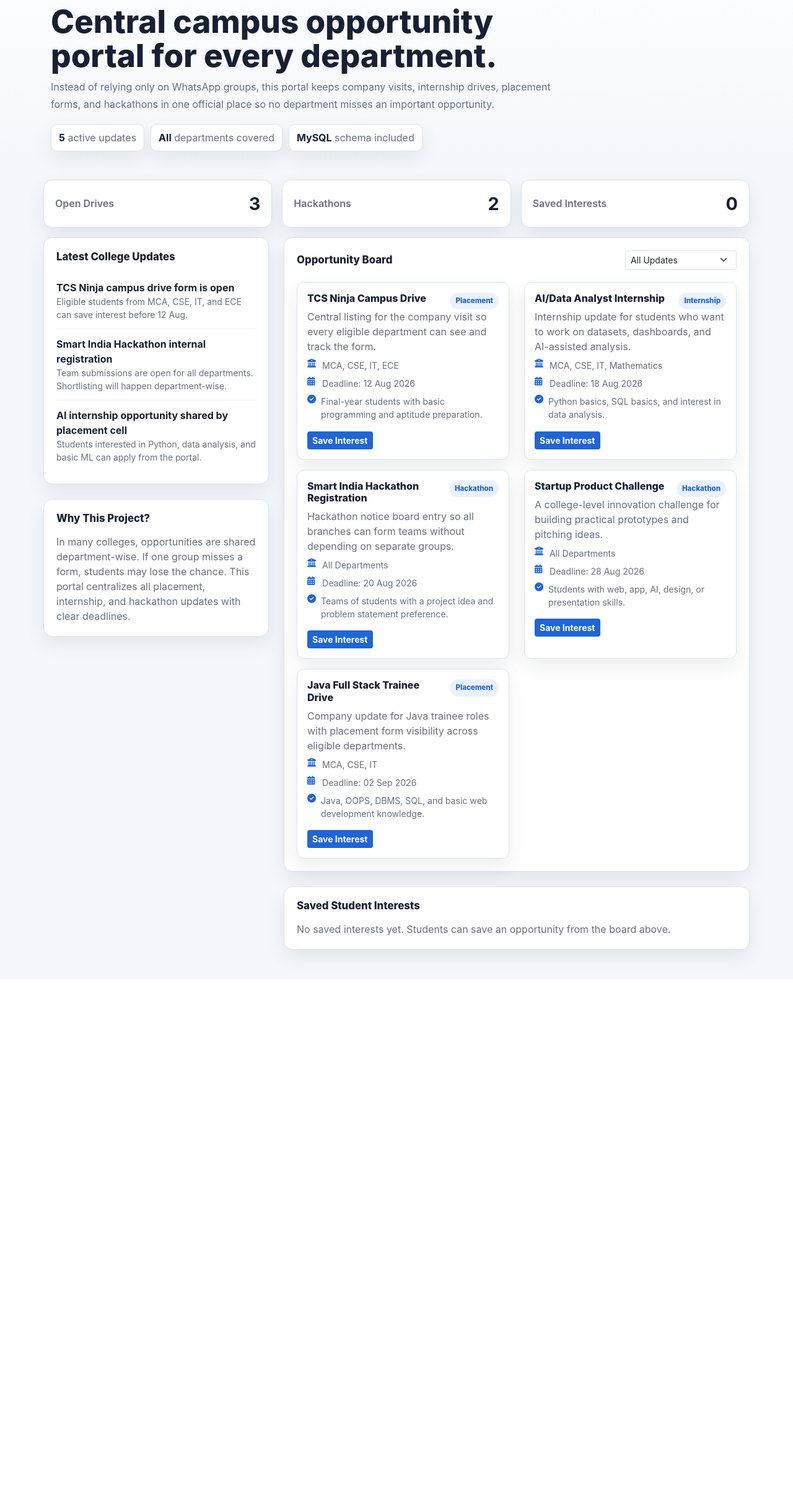
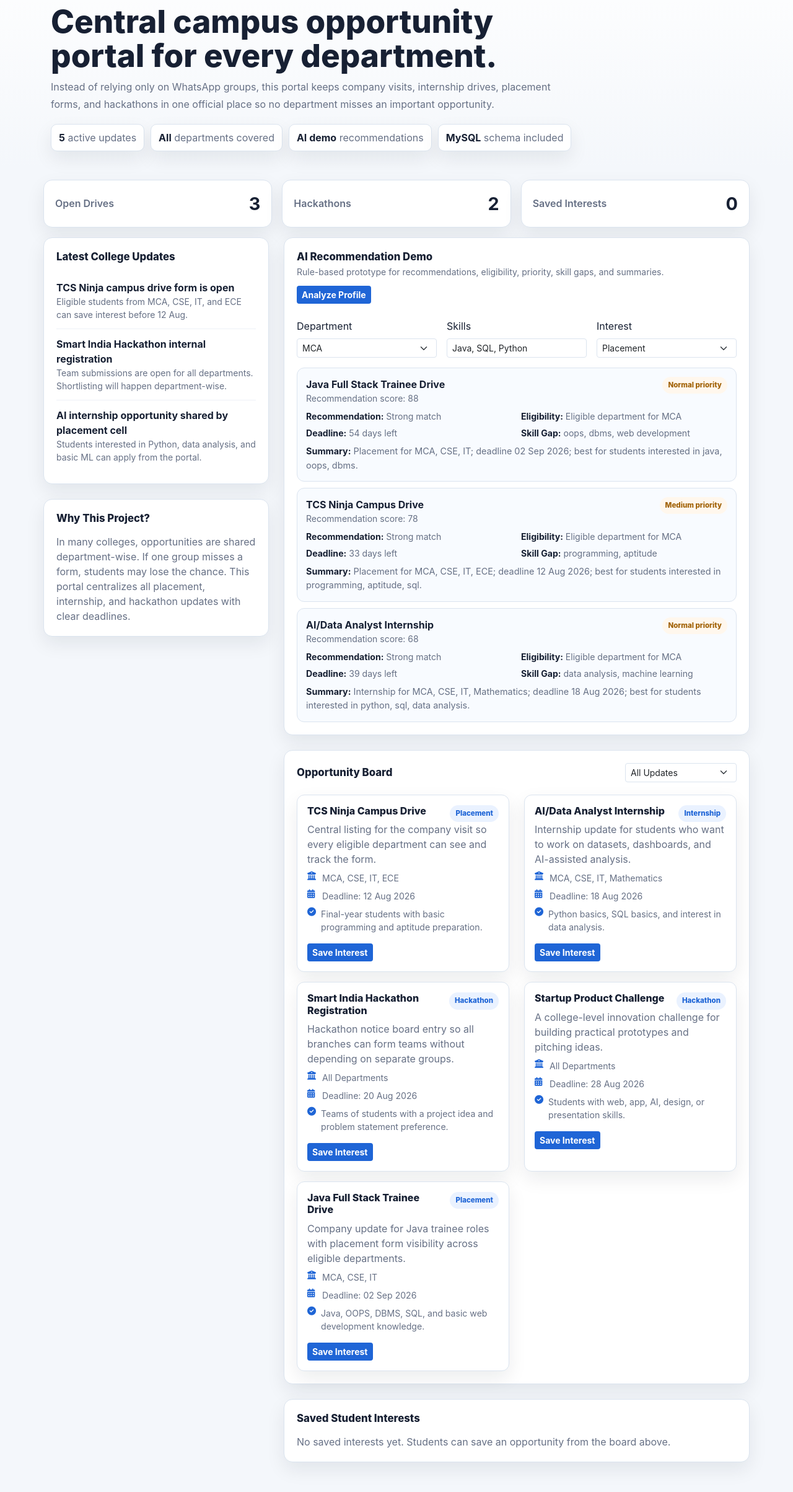
Before and after one commit to tausifalam6879/student-form-portal, a PHP site: page / in a window 1280 px wide. Shown: the part 153-2560 px from the top of the page at 62% size. Before the commit the page ends 1716 px from the top, so only its background shows below. Run offline with PHP 8.4, Linux system fonts and the light colour scheme.

Commit message:
Add AI recommendation demo

```diff
--- a/index.html
+++ b/index.html
@@ -35,6 +35,7 @@
       <div class="hero-stats">
         <span><strong>5</strong> active updates</span>
         <span><strong>All</strong> departments covered</span>
+        <span><strong>AI demo</strong> recommendations</span>
         <span><strong>MySQL</strong> schema included</span>
       </div>
     </div>
@@ -80,6 +81,48 @@
       </div>
 
       <div class="col-lg-8">
+        <div class="panel-card mb-4">
+          <div class="section-row">
+            <div>
+              <h2 class="section-title mb-1">AI Recommendation Demo</h2>
+              <p class="text-muted mb-0 small">
+                Rule-based prototype for recommendations, eligibility, priority, skill gaps, and summaries.
+              </p>
+            </div>
+            <button id="runAiBtn" class="btn btn-sm btn-primary">Analyze Profile</button>
+          </div>
+
+          <div class="row g-3 mt-2">
+            <div class="col-md-4">
+              <label for="aiDepartment" class="form-label">Department</label>
+              <select id="aiDepartment" class="form-select form-select-sm">
+                <option>MCA</option>
+                <option>Computer Science</option>
+                <option>Information Technology</option>
+                <option>Electronics</option>
+                <option>Mechanical</option>
+                <option>Civil</option>
+                <option>Electrical</option>
+              </select>
+            </div>
+            <div class="col-md-4">
+              <label for="aiSkills" class="form-label">Skills</label>
+              <input id="aiSkills" class="form-control form-control-sm" value="Java, SQL, Python" />
+            </div>
+            <div class="col-md-4">
+              <label for="aiInterest" class="form-label">Interest</label>
+              <select id="aiInterest" class="form-select form-select-sm">
+                <option>Placement</option>
+                <option>Internship</option>
+                <option>Hackathon</option>
+                <option>AI/Data Science</option>
+              </select>
+            </div>
+          </div>
+
+          <div id="aiResults" class="ai-results mt-3"></div>
+        </div>
+
         <div class="panel-card mb-4">
           <div class="section-row">
             <h2 class="section-title mb-0">Opportunity Board</h2>
--- a/script.js
+++ b/script.js
@@ -19,6 +19,8 @@
     type: "Placement",
     department: "MCA, CSE, IT, ECE",
     deadline: "12 Aug 2026",
+    deadlineDate: "2026-08-12",
+    skills: ["programming", "aptitude", "sql"],
     eligibility: "Final-year students with basic programming and aptitude preparation.",
     description: "Central listing for the company visit so every eligible department can see and track the form."
   },
@@ -27,6 +29,8 @@
     type: "Internship",
     department: "MCA, CSE, IT, Mathematics",
     deadline: "18 Aug 2026",
+    deadlineDate: "2026-08-18",
+    skills: ["python", "sql", "data analysis", "machine learning"],
     eligibility: "Python basics, SQL basics, and interest in data analysis.",
     description: "Internship update for students who want to work on datasets, dashboards, and AI-assisted analysis."
   },
@@ -35,6 +39,8 @@
     type: "Hackathon",
     department: "All Departments",
     deadline: "20 Aug 2026",
+    deadlineDate: "2026-08-20",
+    skills: ["problem solving", "presentation", "prototype"],
     eligibility: "Teams of students with a project idea and problem statement preference.",
     description: "Hackathon notice board entry so all branches can form teams without depending on separate groups."
   },
@@ -43,6 +49,8 @@
     type: "Hackathon",
     department: "All Departments",
     deadline: "28 Aug 2026",
+    deadlineDate: "2026-08-28",
+    skills: ["web", "app", "ai", "design", "presentation"],
     eligibility: "Students with web, app, AI, design, or presentation skills.",
     description: "A college-level innovation challenge for building practical prototypes and pitching ideas."
   },
@@ -51,6 +59,8 @@
     type: "Placement",
     department: "MCA, CSE, IT",
     deadline: "02 Sep 2026",
+    deadlineDate: "2026-09-02",
+    skills: ["java", "oops", "dbms", "sql", "web development"],
     eligibility: "Java, OOPS, DBMS, SQL, and basic web development knowledge.",
     description: "Company update for Java trainee roles with placement form visibility across eligible departments."
   }
@@ -160,6 +170,104 @@
   document.getElementById("hackathonCount").innerText = opportunities.filter((item) => item.type === "Hackathon").length;
 }
 
+function runAiAnalysis() {
+  const department = document.getElementById("aiDepartment").value;
+  const interest = document.getElementById("aiInterest").value;
+  const skills = document.getElementById("aiSkills").value
+    .split(",")
+    .map((skill) => skill.trim().toLowerCase())
+    .filter(Boolean);
+
+  const ranked = opportunities
+    .map((opportunity) => {
+      const eligible = isDepartmentEligible(opportunity.department, department);
+      const matchedSkills = opportunity.skills.filter((skill) => skills.includes(skill));
+      const missingSkills = opportunity.skills.filter((skill) => !skills.includes(skill));
+      const interestMatch = opportunity.type === interest || opportunity.description.toLowerCase().includes(interest.toLowerCase());
+      const urgency = getDeadlinePriority(opportunity.deadlineDate);
+      const score = (eligible ? 35 : 0)
+        + matchedSkills.length * 15
+        + (interestMatch ? 20 : 0)
+        + urgency.score;
+
+      return {
+        ...opportunity,
+        eligible,
+        matchedSkills,
+        missingSkills,
+        urgency,
+        score
+      };
+    })
+    .sort((a, b) => b.score - a.score)
+    .slice(0, 3);
+
+  renderAiResults(ranked, department);
+}
+
+function isDepartmentEligible(eligibleDepartments, department) {
+  const text = eligibleDepartments.toLowerCase();
+  const normalizedDepartment = department.toLowerCase();
+  const aliases = {
+    "computer science": ["cse", "computer science"],
+    "information technology": ["it", "information technology"],
+    "electronics": ["ece", "electronics"],
+    "mca": ["mca"],
+    "mechanical": ["mechanical"],
+    "civil": ["civil"],
+    "electrical": ["electrical"]
+  };
+
+  return text.includes("all departments")
+    || (aliases[normalizedDepartment] || [normalizedDepartment]).some((alias) => text.includes(alias));
+}
+
+function getDeadlinePriority(deadlineDate) {
+  const today = new Date("2026-07-10T00:00:00");
+  const deadline = new Date(`${deadlineDate}T00:00:00`);
+  const daysLeft = Math.ceil((deadline - today) / (1000 * 60 * 60 * 24));
+
+  if (daysLeft <= 14) {
+    return { label: "High priority", score: 15, daysLeft };
+  }
+
+  if (daysLeft <= 35) {
+    return { label: "Medium priority", score: 8, daysLeft };
+  }
+
+  return { label: "Normal priority", score: 3, daysLeft };
+}
+
+function renderAiResults(results, department) {
+  const container = document.getElementById("aiResults");
+  container.innerHTML = results.map((result) => {
+    const eligibilityLabel = result.eligible ? "Eligible department" : "Check eligibility";
+    const gapText = result.missingSkills.length
+      ? result.missingSkills.slice(0, 3).join(", ")
+      : "No major skill gap";
+    const summary = `${result.type} for ${result.department}; deadline ${result.deadline}; best for students interested in ${result.skills.slice(0, 3).join(", ")}.`;
+
+    return `
+      <article class="ai-card">
+        <div class="d-flex justify-content-between align-items-start gap-2">
+          <div>
+            <strong>${escapeHtml(result.title)}</strong>
+            <div class="small text-muted">Recommendation score: ${result.score}</div>
+          </div>
+          <span class="priority-chip">${escapeHtml(result.urgency.label)}</span>
+        </div>
+        <div class="ai-grid mt-2">
+          <span><b>Recommendation:</b> ${result.score >= 60 ? "Strong match" : "Possible match"}</span>
+          <span><b>Eligibility:</b> ${escapeHtml(eligibilityLabel)} for ${escapeHtml(department)}</span>
+          <span><b>Deadline:</b> ${result.urgency.daysLeft} days left</span>
+          <span><b>Skill Gap:</b> ${escapeHtml(gapText)}</span>
+        </div>
+        <p class="summary-text mb-0 mt-2"><b>Summary:</b> ${escapeHtml(summary)}</p>
+      </article>
+    `;
+  }).join("");
+}
+
 function deleteSubmission(index) {
   const all = JSON.parse(localStorage.getItem(STORAGE_KEY) || "[]");
   all.splice(index, 1);
@@ -234,8 +342,10 @@
 document.getElementById("clearBtn").addEventListener("click", clearAllSubmissions);
 document.getElementById("exportBtn").addEventListener("click", exportSubmissions);
 document.getElementById("typeFilter").addEventListener("change", renderOpportunities);
+document.getElementById("runAiBtn").addEventListener("click", runAiAnalysis);
 
 renderNotifications();
 renderOpportunities();
 renderMetrics();
 renderSubmissions();
+runAiAnalysis();
--- a/style.css
+++ b/style.css
@@ -208,6 +208,48 @@
   border-radius: 12px;
 }
 
+.ai-results {
+  display: grid;
+  gap: 10px;
+}
+
+.ai-card {
+  padding: 14px;
+  border: 1px solid var(--border);
+  border-radius: 12px;
+  background: #f8fbff;
+}
+
+.ai-grid {
+  display: grid;
+  grid-template-columns: repeat(2, minmax(0, 1fr));
+  gap: 6px 14px;
+  color: var(--muted);
+  font-size: 0.88rem;
+}
+
+.ai-grid b,
+.summary-text b {
+  color: var(--text);
+}
+
+.priority-chip {
+  display: inline-flex;
+  white-space: nowrap;
+  padding: 5px 9px;
+  border-radius: 999px;
+  background: #fff7ed;
+  color: var(--warning);
+  font-size: 0.72rem;
+  font-weight: 800;
+}
+
+.summary-text {
+  color: var(--muted);
+  font-size: 0.9rem;
+  line-height: 1.55;
+}
+
 .btn-primary,
 .btn-success {
   border: 0;
@@ -250,4 +292,8 @@
   .nav-actions .btn {
     flex: 1;
   }
+
+  .ai-grid {
+    grid-template-columns: 1fr;
+  }
 }
```
Also changed, not shown: database.sql (+7 -6 lines), README.md.
